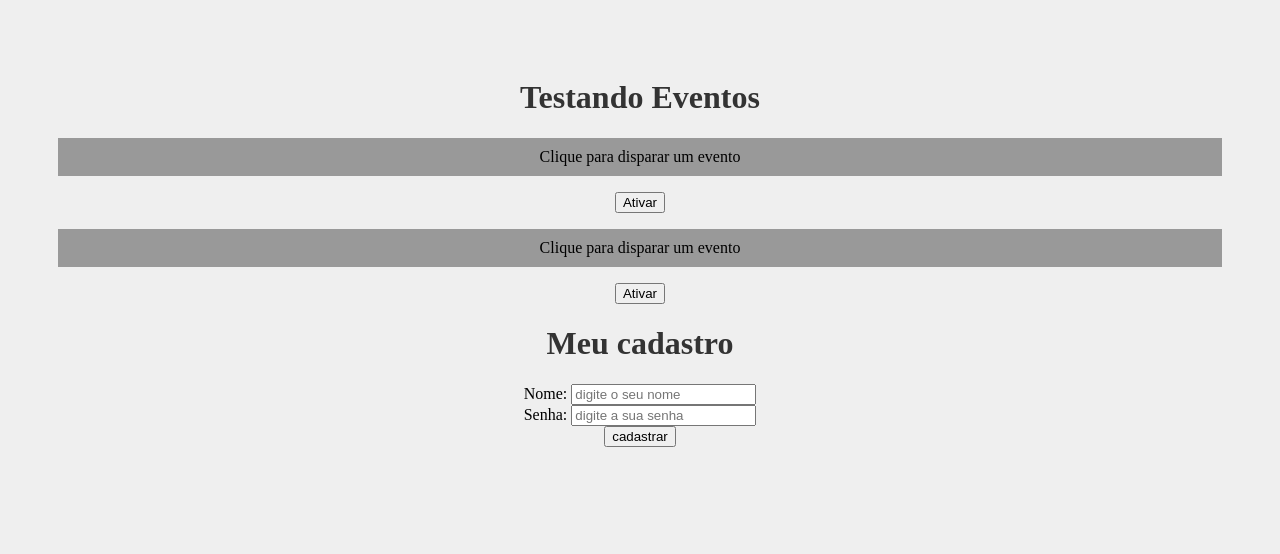
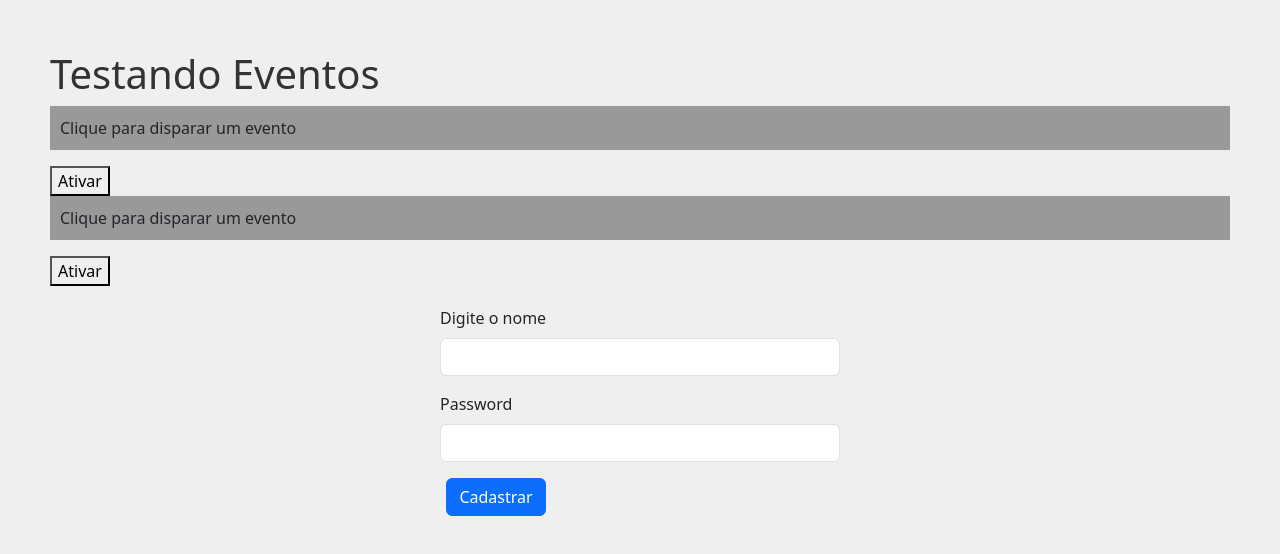
Before and after one commit to FrankieSilvaSantos/matheusBattistiReact, a React (Create React App) app: page / in a window 1280 px wide. Shown: the top 554 px of the page. Built offline with nearby package versions, Linux system fonts and the light colour scheme.

Commit message:
bootStrap

```diff
--- a/package.json
+++ b/package.json
@@ -6,6 +6,7 @@
     "@testing-library/jest-dom": "^5.16.5",
     "@testing-library/react": "^13.4.0",
     "@testing-library/user-event": "^13.5.0",
+    "bootstrap": "^5.3.0",
     "react": "^18.2.0",
     "react-dom": "^18.2.0",
     "react-scripts": "5.0.1",
--- a/public/index.html
+++ b/public/index.html
@@ -2,7 +2,7 @@
 <html lang="en">
   <head>
     <meta charset="utf-8" />
-    <link rel="icon" href="%PUBLIC_URL%/favicon.ico" />
+
     <meta name="viewport" content="width=device-width, initial-scale=1" />
     <meta name="theme-color" content="#000000" />
     <meta
--- a/src/App.css
+++ b/src/App.css
@@ -1,38 +1,13 @@
 .App {
-  text-align: center;
+
 }
 
-.App-logo {
-  height: 40vmin;
-  pointer-events: none;
-}
 
-@media (prefers-reduced-motion: no-preference) {
-  .App-logo {
-    animation: App-logo-spin infinite 20s linear;
-  }
-}
 
-.App-header {
-  background-color: #282c34;
-  min-height: 100vh;
-  display: flex;
-  flex-direction: column;
-  align-items: center;
-  justify-content: center;
-  font-size: calc(10px + 2vmin);
-  color: white;
-}
+
+
+
 
 .App-link {
   color: #61dafb;
 }
-
-@keyframes App-logo-spin {
-  from {
-    transform: rotate(0deg);
-  }
-  to {
-    transform: rotate(360deg);
-  }
-}
--- a/src/App.js
+++ b/src/App.js
@@ -19,6 +19,7 @@ function App() {
 
   const newName = name.toLocaleUpperCase();
   return (
+
     <div className="App">
       <h1>Testando Eventos</h1>
 
--- /dev/null
+++ b/src/components/Form.css
@@ -0,0 +1,31 @@
+.input-text {
+
+
+  width: 400px;
+
+  }
+
+  .input-password {
+    width: 400px;
+
+  }
+
+  form {
+    margin-top: 20px;
+    display: flex;
+    flex-direction: column;
+
+    align-items: center;
+  }
+
+
+  .button {
+    position: relative;
+    right: 9em;
+
+  }
+
+  .label {
+
+    text-align: left;
+  }
--- a/src/components/Form.js
+++ b/src/components/Form.js
@@ -1,4 +1,6 @@
 import { useState } from "react"
+import './Form.css'
+
 
 function Form() {
 
@@ -15,8 +17,30 @@ function Form() {
     const [password,setPassword] = useState()
 
     return (
+
         <>
-            <h1>Meu cadastro</h1>
+
+       <form onSubmit={cadastrarUsuario}>
+  <div className="mb-3">
+    <label htmlFor="name" className="form-label label">Digite o nome</label>
+    <input type="text" id="name" className="form-control input-text" pattern="[a-z A-Z]+"
+                     minLength="7" maxLength="25" required  aria-describedby="emailHelp"
+                     onChange={((e) => setName(e.target.value))}/>
+
+  </div>
+  <div className="mb-3">
+    <label htmlFor="password" className="form-label label">Password</label>
+    <input type="password" id="password" pattern="(?=.*\d)(?=.*[a-z])(?=.*[A-Z]).{8,}"
+     className="form-control input-password" required  onChange={((e) => setPassword(e.target.value))}/>
+  </div>
+        <div className="button">
+  <button type="submit" className="btn btn-primary button-style">Cadastrar</button>
+  </div>
+</form>
+
+
+
+            {/* <h1>Meu cadastro</h1>
             <form onSubmit={cadastrarUsuario}>
                 <div>
                     <label htmlFor="name">Nome: </label>
@@ -33,7 +57,12 @@ function Form() {
                 <input type="submit" value="cadastrar" >
 
                 </input>
-            </form>
+            </form> */}
+
+
+
+
+
         </>
     )
 }
--- a/src/index.js
+++ b/src/index.js
@@ -1,13 +1,18 @@
+import 'bootstrap/dist/css/bootstrap.css';
 import React from 'react';
 import ReactDOM from 'react-dom/client';
 import './index.css';
 import App from './App';
 import reportWebVitals from './reportWebVitals';
 
+
 const root = ReactDOM.createRoot(document.getElementById('root'));
 root.render(
+
   <React.StrictMode>
+
     <App />
+
   </React.StrictMode>
 );
 
```
Also changed, not shown: src/index.css (line endings or trailing spaces), 1 other file (tests, documents, lock files or other folders).
